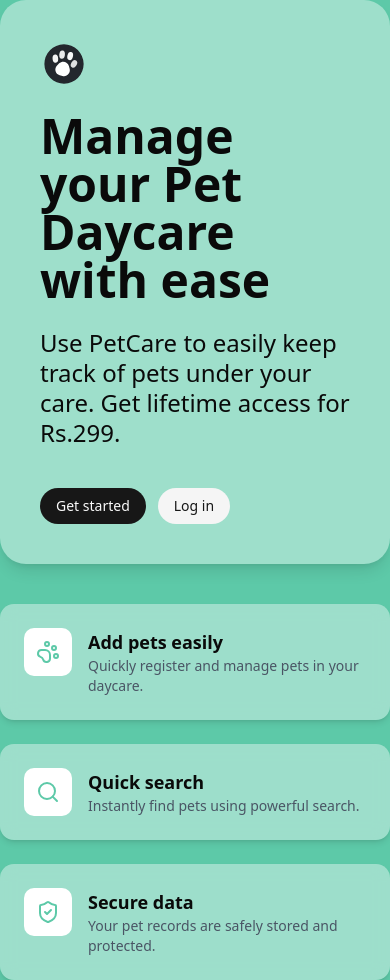
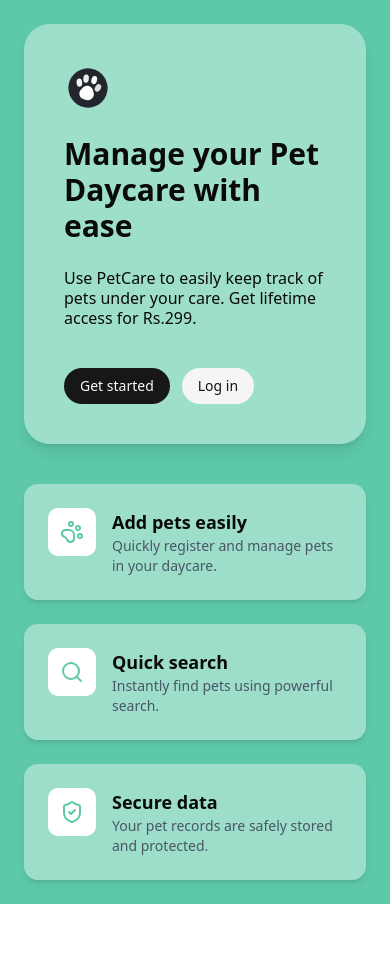
Before and after one commit to urstrulywin/Pet-Care, a Next.js app: page / in a window 390 px wide. After the commit the page ends 904 px from the top, so only its background shows below. Built offline with nearby package versions, Linux system fonts and the light colour scheme.

Commit message:
feat: made landing page responsive

```diff
--- a/app/(auth)/payment/page.tsx
+++ b/app/(auth)/payment/page.tsx
@@ -33,7 +33,6 @@
       {!success && (
         <Button
           className="rounded-full"
-          size="lg"
           disabled={isPending}
           onClick={async () => {
             startTransition(async () => {
--- a/app/page.tsx
+++ b/app/page.tsx
@@ -5,21 +5,19 @@
 
 export default function Home() {
   return (
-    <main className="bg-[#5DC9A8] min-h-screen flex flex-col xl:flex-row items-center justify-center gap-10">
-      <div className="max-w-6xl w-full grid xl:grid-cols-2 gap-10 items-center">
+    <main className="bg-[#5DC9A8] min-h-screen flex flex-col md:flex-row items-center justify-center gap-10 p-6 sm:p-8 lg:p-12  ">
       {/* Left Section */}
-
       <div className="bg-white/40 p-10 rounded-4xl shadow-lg">
         <Logo />
-          <h1 className="text-5xl font-semibold my-6 max-w-150">
+        <h1 className="text-3xl sm:text-4xl lg:text-5xl font-semibold my-6 max-w-150">
           Manage your <span className="font-extrabold">Pet Daycare</span> with
           ease
         </h1>
-          <p className="text-2xl font-medium max-w-lg leading-tight">
-            Use PetCare to easily keep track of pets under your care. Get
-            lifetime access for Rs.299.
+        <p className="text-base sm:text-lg lg:text-xl font-medium max-w-lg leading-tight">
+          Use PetCare to easily keep track of pets under your care. Get lifetime
+          access for Rs.299.
         </p>
-          <div className="mt-10 space-x-3">
+        <div className="mt-10 flex gap-3">
           <Button asChild>
             <Link href="/signup">Get started</Link>
           </Button>
@@ -67,7 +65,6 @@
           </div>
         </div>
       </div>
-      </div>
     </main>
   );
 }
```
Lines whose indentation alone changed are shown as unchanged.
